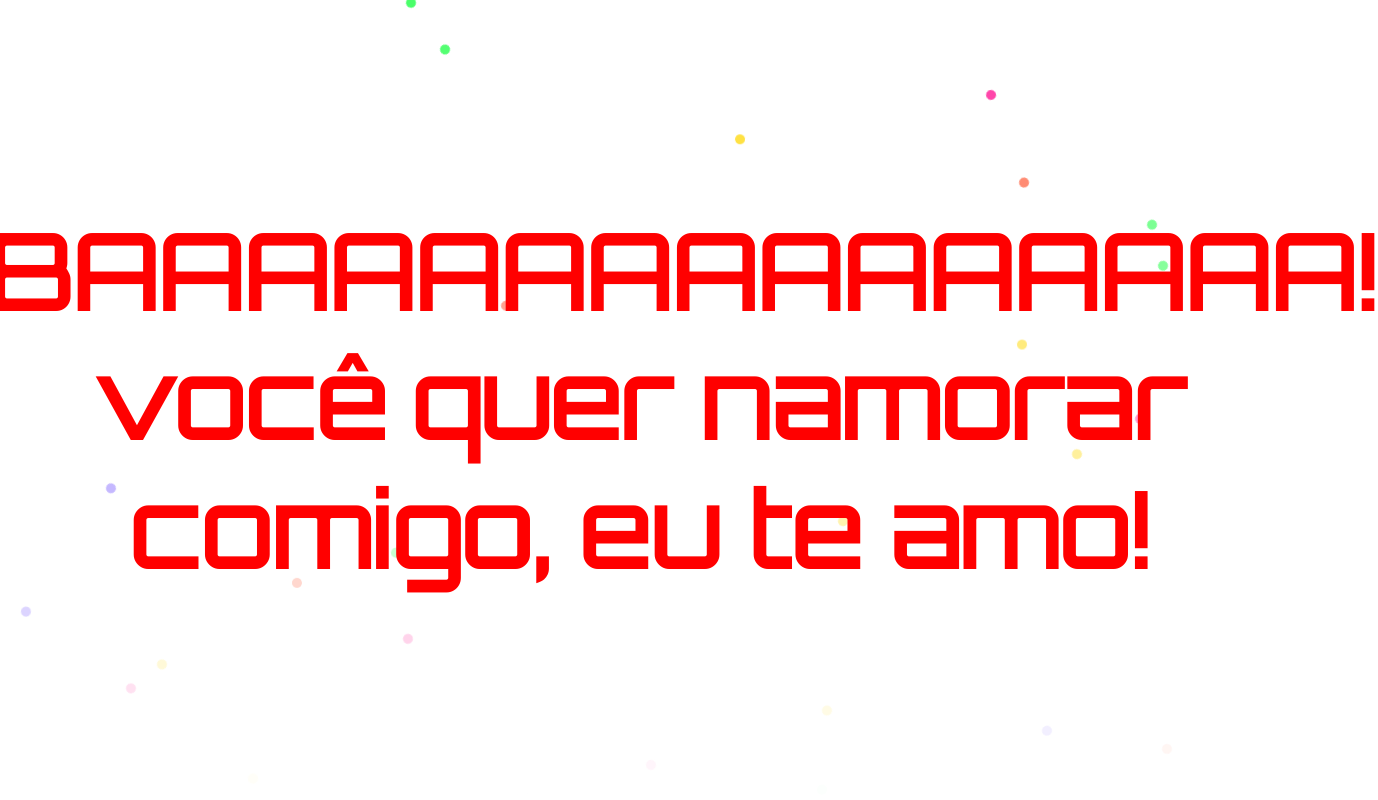
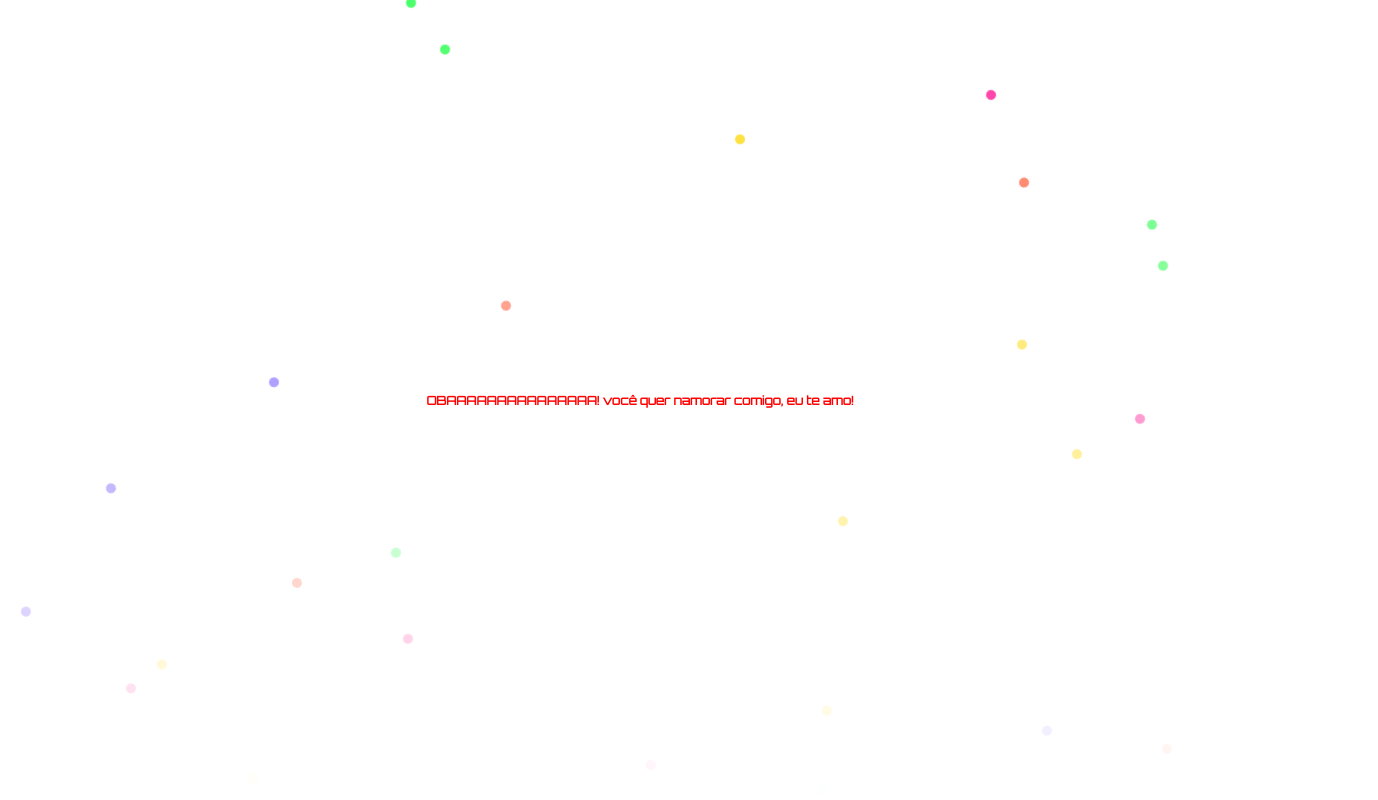
Before and after one commit to Polar123321/will-u-be-my-valentine-, a plain HTML site: page yupi.html in a window 1280 px wide. Shown: the whole page, 1378 px wide, since content can reach past the window. Drawn offline with Linux system fonts and the light colour scheme.

Commit message:
Update style2.css

```diff
--- a/style2.css
+++ b/style2.css
@@ -13,7 +13,7 @@ h1 {
     color: red;
     text-align: center;
     font-family: 'Orbitron', sans-serif;
-    font-size: 8vw;
+    font-size: 12px;
     position: relative;
     z-index: 1;
 }
```
